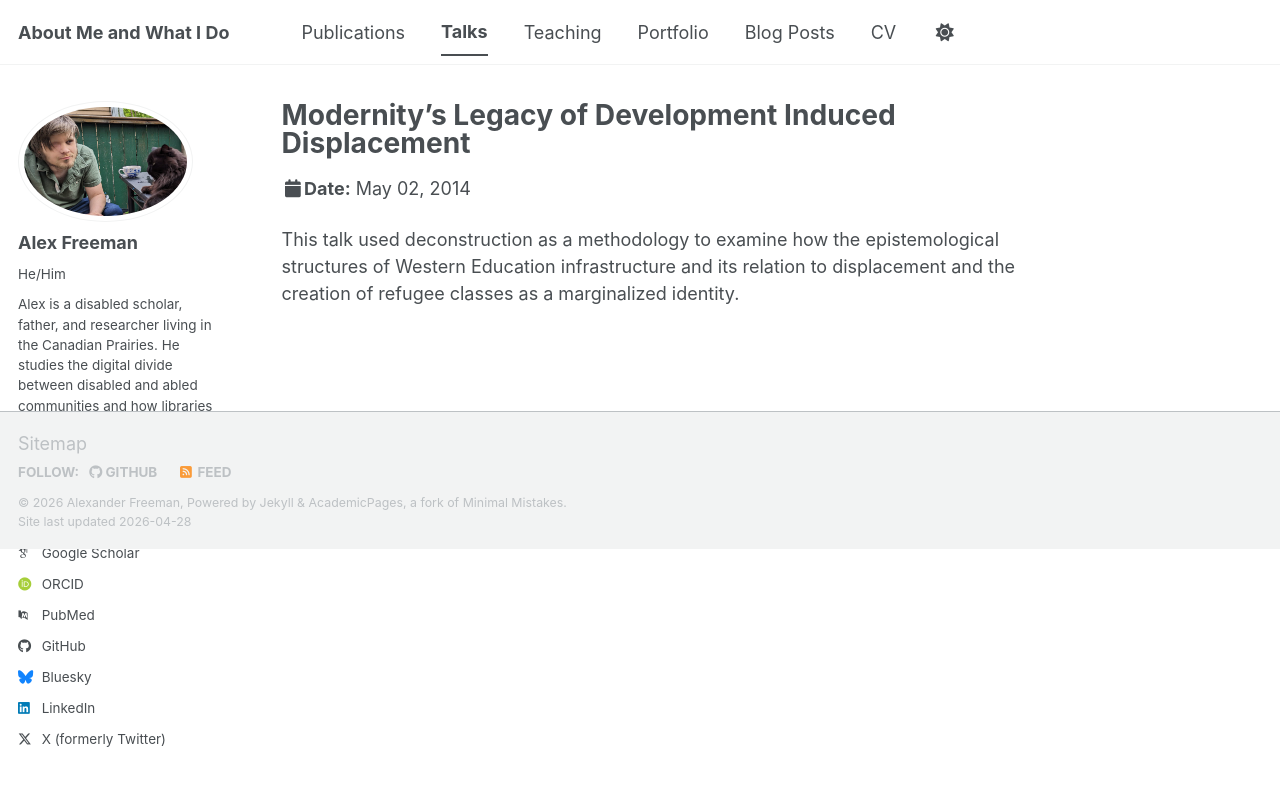
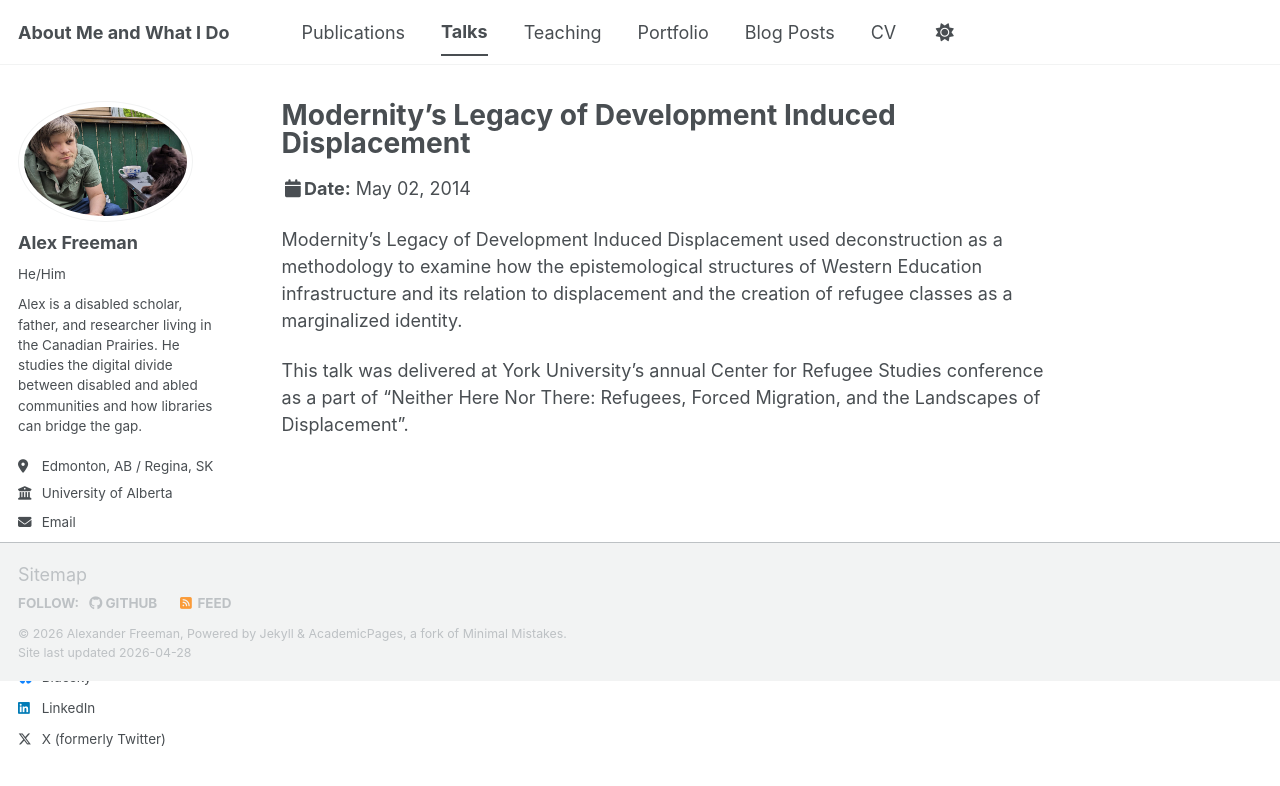
Before and after one commit to Rakk510/Me-Version-2, a Jekyll site: the page built from _talks/2012-03-01-talk-1.md, in a window 1280 px wide. Shown: the top 786 px of the page. Built offline with Jekyll 4.4.1, drawn with Linux system fonts in a browser that asks for light colours; some web fonts are replaced; a script bundle is joined from its source files by our own code; library files that are not in the unit come from our copies.

Commit message:
Update 2012-03-01-talk-1.md

```diff
--- a/_talks/2012-03-01-talk-1.md
+++ b/_talks/2012-03-01-talk-1.md
@@ -8,4 +8,6 @@
 location: "Toronto, Onatario"
 ---
 
-This talk used deconstruction as a methodology to examine how the epistemological structures of Western Education infrastructure and its relation to displacement and the creation of refugee classes as a marginalized identity.
+Modernity’s Legacy of Development Induced Displacement used deconstruction as a methodology to examine how the epistemological structures of Western Education infrastructure and its relation to displacement and the creation of refugee classes as a marginalized identity.
+
+This talk was delivered at York University's annual Center for Refugee Studies conference as a part of "Neither Here Nor There: Refugees, Forced Migration, and the Landscapes of Displacement".
```
